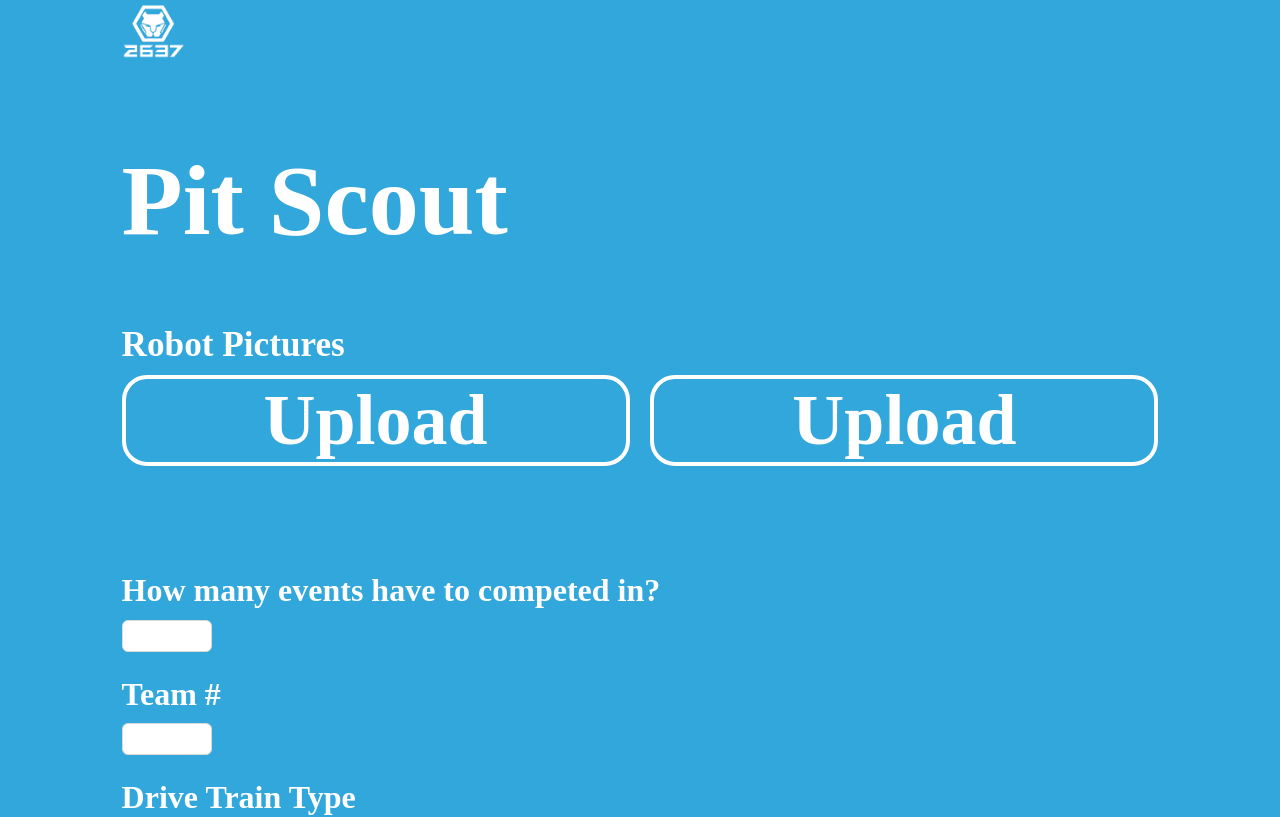
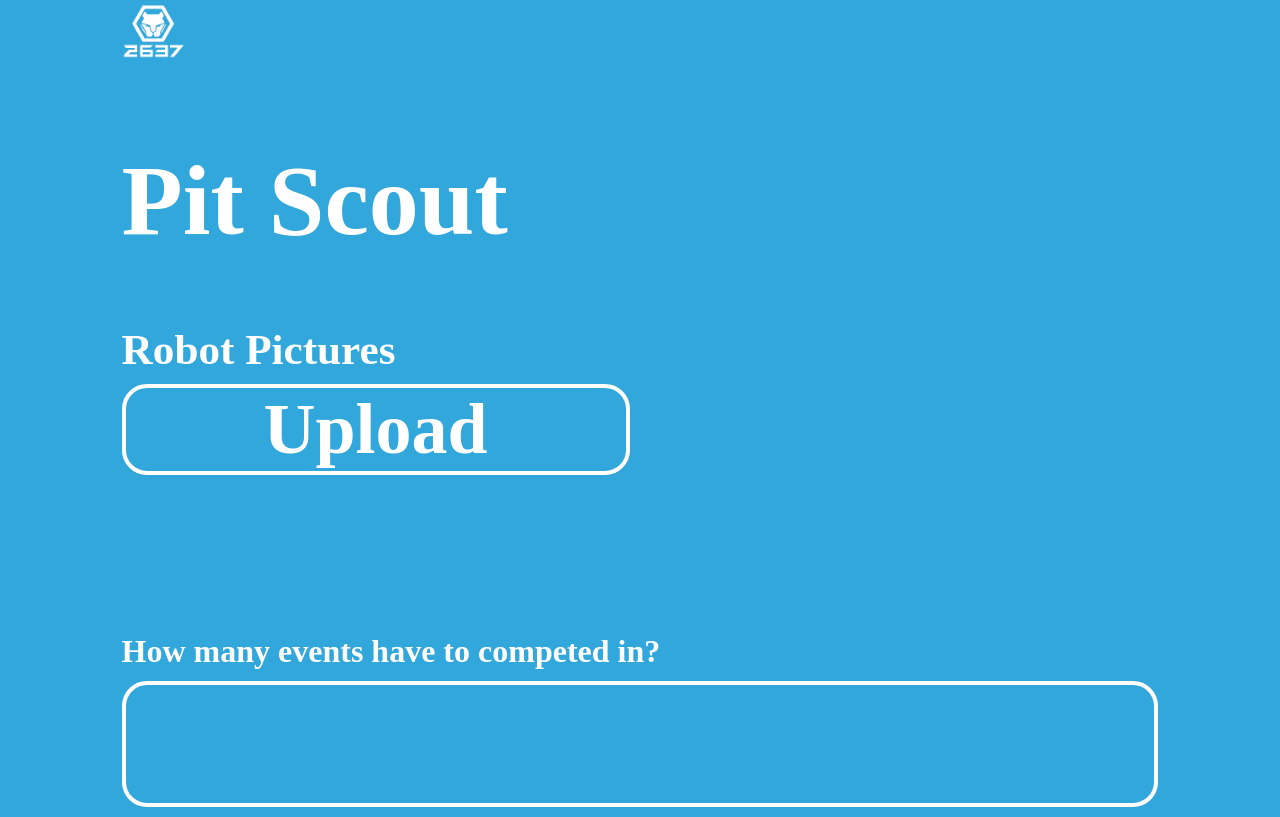
Before and after one commit to PhantomCatz/2024IntegratedScoutingApps, a React (Create React App) app in the folder integrated-scouting-apps/: page /scoutingapp/pit in a window 1280 px wide. Shown: the top 817 px of the page. Built offline with nearby package versions, Linux system fonts and the light colour scheme; the HTML template or start-up script is replaced by a standard one; a web font is replaced by a local one.

Commit message:
changes to pit

```diff
--- a/integrated-scouting-apps/src/public/stylesheets/style.css
+++ b/integrated-scouting-apps/src/public/stylesheets/style.css
@@ -161,8 +161,6 @@ input[type="checkbox"], .ant-checkbox-inner {
     color: white !important;
     text-align: center !important;
 }
-<<<<<<< Updated upstream
-=======
 .pitinput {
     width: 100%;
     margin-bottom:8%;
@@ -219,7 +217,6 @@ input[type="checkbox"], .ant-checkbox-inner {
     margin-bottom: 7%
 }
 
->>>>>>> Stashed changes
 .pathbutton {
     width: 100%;
     min-width: 100%;
@@ -234,15 +231,12 @@ input[type="checkbox"], .ant-checkbox-inner {
     color: white !important;
     text-align: center !important;
 }
-<<<<<<< Updated upstream
-=======
 
 ::placeholder{
     opacity: 0.18;
     color: #000000;
     font-family: Figtree;
 }
->>>>>>> Stashed changes
 .input_checkbox {
     width: 100%;
     min-width: 100%;
--- a/integrated-scouting-apps/src/routes/pit.tsx
+++ b/integrated-scouting-apps/src/routes/pit.tsx
@@ -33,10 +33,9 @@ function PitScout(props: any) {
       </div>
 
       {/* robot pictures */}
-      <div style={{marginBottom:"20%"}}>
-        <h1 className='pitBody' style={{fontSize:'220%'}}>Robot Pictures</h1>
+      <div style={{marginBottom:"25%"}}>
+        <h1 className='pitBody' style={{fontSize:'270%'}}>Robot Pictures</h1>
         <Button style={{float:'left'}} className='pitButton'>Upload</Button>
-        <Button style={{float:'right'}}className='pitButton'>Upload</Button>
 
       </div>
 
```
